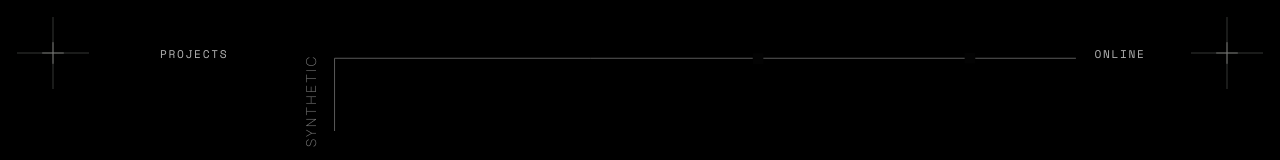
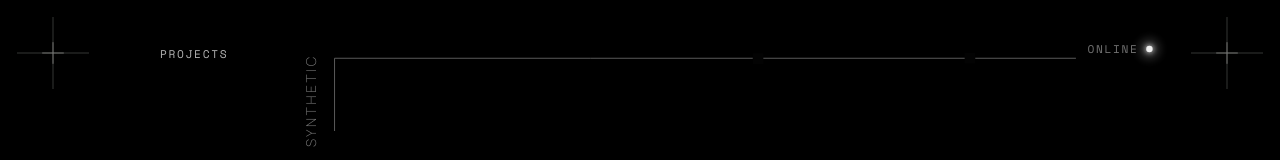
Before and after one commit to Igorvl/ksar-site, a React (Vite) app: page / in a window 1280 px wide. Shown: the top 160 px of the page. Built offline with nearby package versions, Linux system fonts and the light colour scheme.

Commit message:
Add global ContactModal, ONLINE indicator with random pulse, grayer status style

```diff
--- a/src/App.jsx
+++ b/src/App.jsx
@@ -4,27 +4,51 @@
  *   /         - New HomePage (reference design)
  *   /profile  - ProfilePage (about page with background image)
  *   /crystal  - CrystalDemo (3D crystal page)
+ *
+ * Global Components:
+ *   - CustomCursor (follows mouse)
+ *   - ContactModal (opens from any page via CONTACT button)
  */
 import React from 'react'
 import { BrowserRouter, Routes, Route } from 'react-router-dom'
 import { CursorProvider } from './context/CursorContext'
+import { ModalProvider, useModal } from './context/ModalContext'
 import HomePage from './pages/HomePage'
 import ProfilePage from './pages/ProfilePage'
 import CrystalDemo from './pages/CrystalDemo'
 import CustomCursor from './components/CustomCursor'
+import ContactModal from './components/ContactModal'
 import './App.css'
+
+// Wrapper component to use modal context
+function AppContent() {
+  const { isContactModalOpen, closeContactModal } = useModal()
+
+  return (
+    <>
+      <CustomCursor />
+      <Routes>
+        <Route path="/" element={<HomePage />} />
+        <Route path="/profile" element={<ProfilePage />} />
+        <Route path="/crystal" element={<CrystalDemo />} />
+      </Routes>
+      {/* Global Contact Modal */}
+      <ContactModal
+        isOpen={isContactModalOpen}
+        onClose={closeContactModal}
+      />
+    </>
+  )
+}
 
 function App() {
   return (
     <CursorProvider>
-      <BrowserRouter>
-        <CustomCursor />
-        <Routes>
-          <Route path="/" element={<HomePage />} />
-          <Route path="/profile" element={<ProfilePage />} />
-          <Route path="/crystal" element={<CrystalDemo />} />
-        </Routes>
-      </BrowserRouter>
+      <ModalProvider>
+        <BrowserRouter>
+          <AppContent />
+        </BrowserRouter>
+      </ModalProvider>
     </CursorProvider>
   )
 }
--- /dev/null
+++ b/src/components/OnlineIndicator.css
@@ -0,0 +1,12 @@
+/* Online Indicator - JS controlled trembling effect */
+.online-indicator-js {
+    display: inline-block;
+    width: 6px;
+    height: 6px;
+    background: #fff;
+    border-radius: 50%;
+    transition: opacity 0.1s ease, transform 0.1s ease, box-shadow 0.1s ease;
+    box-shadow:
+        0 0 3px 1px rgba(255, 255, 255, 0.6),
+        0 0 6px 2px rgba(255, 255, 255, 0.3);
+}
--- /dev/null
+++ b/src/components/OnlineIndicator.jsx
@@ -0,0 +1,64 @@
+import { useEffect, useRef } from 'react'
+import './OnlineIndicator.css'
+
+/**
+ * OnlineIndicator - Pulsing dot with random trembling effect
+ * Uses JavaScript for random timing to create organic "alive" feeling
+ */
+export default function OnlineIndicator() {
+    const indicatorRef = useRef(null)
+
+    useEffect(() => {
+        const indicator = indicatorRef.current
+        if (!indicator) return
+
+        let animationId
+        let lastTime = 0
+
+        // Random pulse function
+        const pulse = (timestamp) => {
+            if (!lastTime) lastTime = timestamp
+
+            const elapsed = timestamp - lastTime
+
+            // Random interval between 500ms and 1500ms
+            const randomInterval = 500 + Math.random() * 1000
+
+            if (elapsed > randomInterval) {
+                // Random opacity between 0.7 and 1
+                const randomOpacity = 0.7 + Math.random() * 0.3
+
+                // Random scale between 0.95 and 1.1
+                const randomScale = 0.95 + Math.random() * 0.15
+
+                // Random glow spread
+                const glowSpread = 2 + Math.random() * 4
+
+                indicator.style.opacity = randomOpacity
+                indicator.style.transform = `scale(${randomScale})`
+                indicator.style.boxShadow = `
+                    0 0 ${glowSpread}px 1px rgba(255, 255, 255, ${0.5 + Math.random() * 0.3}),
+                    0 0 ${glowSpread * 2}px ${glowSpread}px rgba(255, 255, 255, ${0.2 + Math.random() * 0.2})
+                `
+
+                lastTime = timestamp
+            }
+
+            animationId = requestAnimationFrame(pulse)
+        }
+
+        animationId = requestAnimationFrame(pulse)
+
+        return () => {
+            cancelAnimationFrame(animationId)
+        }
+    }, [])
+
+    return (
+        <span
+            ref={indicatorRef}
+            className="online-indicator-js"
+            aria-hidden="true"
+        />
+    )
+}
--- /dev/null
+++ b/src/context/ModalContext.jsx
@@ -0,0 +1,26 @@
+import { createContext, useContext, useState } from 'react'
+
+const ModalContext = createContext({
+    isContactModalOpen: false,
+    openContactModal: () => { },
+    closeContactModal: () => { },
+})
+
+export function ModalProvider({ children }) {
+    const [isContactModalOpen, setIsContactModalOpen] = useState(false)
+
+    const openContactModal = () => setIsContactModalOpen(true)
+    const closeContactModal = () => setIsContactModalOpen(false)
+
+    return (
+        <ModalContext.Provider value={{ isContactModalOpen, openContactModal, closeContactModal }}>
+            {children}
+        </ModalContext.Provider>
+    )
+}
+
+export function useModal() {
+    return useContext(ModalContext)
+}
+
+export default ModalContext
--- a/src/pages/HomePage.css
+++ b/src/pages/HomePage.css
@@ -183,6 +183,66 @@
 
 .nav-link:hover {
     color: #fff;
+}
+
+/* Button styled as link */
+.nav-button {
+    background: none;
+    border: none;
+    padding: 0;
+    cursor: pointer;
+    text-decoration: none;
+}
+
+/* Online status (not a link, grayer color) */
+.nav-status {
+    display: flex;
+    align-items: center;
+    gap: 0.5rem;
+    font-family: var(--font-nav);
+    font-size: 0.7rem;
+    letter-spacing: 0.15em;
+    text-transform: uppercase;
+    color: rgba(255, 255, 255, 0.4);
+    cursor: default;
+}
+
+.nav-status--online {
+    /* Slightly lighter when online indicator is active */
+    color: rgba(255, 255, 255, 0.45);
+}
+
+/* Pulsing online indicator */
+@keyframes pulseGlow {
+
+    0%,
+    100% {
+        opacity: 0.85;
+        transform: scale(1);
+        box-shadow:
+            0 0 3px 1px rgba(255, 255, 255, 0.6),
+            0 0 6px 2px rgba(255, 255, 255, 0.3);
+    }
+
+    50% {
+        opacity: 1;
+        transform: scale(1.05);
+        box-shadow:
+            0 0 4px 1px rgba(255, 255, 255, 0.8),
+            0 0 10px 3px rgba(255, 255, 255, 0.4);
+    }
+}
+
+.online-indicator {
+    display: inline-block;
+    width: 6px;
+    height: 6px;
+    background: #fff;
+    border-radius: 50%;
+    box-shadow:
+        0 0 4px 1px rgba(255, 255, 255, 0.8),
+        0 0 8px 3px rgba(255, 255, 255, 0.4);
+    animation: pulseGlow 1.5s ease-in-out infinite;
 }
 
 /* Horizontal line from left edge, aligned with first LOC text line */
--- a/src/pages/HomePage.jsx
+++ b/src/pages/HomePage.jsx
@@ -4,8 +4,12 @@
  * Layout: Fixed positioning for corners + centered content
  */
 import './HomePage.css'
+import { useModal } from '../context/ModalContext'
+import OnlineIndicator from '../components/OnlineIndicator'
 
 export default function HomePage() {
+    const { openContactModal } = useModal()
+
     return (
         <main className="home-page">
             {/* Background Glow Effect */}
@@ -22,13 +26,16 @@ export default function HomePage() {
                 <a href="/projects" className="nav-link font-nav">PROJECTS</a>
             </nav>
             <nav className="corner-nav corner-nav--top-right">
-                <a href="/online" className="nav-link font-nav">ONLINE</a>
+                <span className="nav-status nav-status--online font-nav">
+                    ONLINE
+                    <OnlineIndicator />
+                </span>
             </nav>
             <nav className="corner-nav corner-nav--bottom-left">
                 <a href="/profile" className="nav-link font-nav">PROFILE</a>
             </nav>
             <nav className="corner-nav corner-nav--bottom-right">
-                <a href="/contact" className="nav-link font-nav">CONTACT</a>
+                <button onClick={openContactModal} className="nav-link font-nav nav-button">CONTACT</button>
             </nav>
 
             {/* === SIDE VERTICAL TEXT === */}
--- a/src/pages/ProfilePage.css
+++ b/src/pages/ProfilePage.css
@@ -219,6 +219,64 @@
 .fixed-nav .nav-link:hover,
 .profile-page .nav-link:hover {
     color: #fff;
+}
+
+/* Button styled as link */
+.nav-button {
+    background: none;
+    border: none;
+    padding: 0;
+    cursor: pointer;
+}
+
+/* Online status (not a link, grayer color) */
+.nav-status {
+    display: flex;
+    align-items: center;
+    gap: 0.5rem;
+    font-family: var(--font-nav);
+    font-size: 0.7rem;
+    letter-spacing: 0.15em;
+    text-transform: uppercase;
+    color: rgba(255, 255, 255, 0.4);
+    cursor: default;
+}
+
+.nav-status--online {
+    color: rgba(255, 255, 255, 0.45);
+}
+
+/* Pulsing online indicator */
+@keyframes pulseGlow {
+
+    0%,
+    100% {
+        opacity: 0.85;
+        transform: scale(1);
+        box-shadow:
+            0 0 3px 1px rgba(255, 255, 255, 0.6),
+            0 0 6px 2px rgba(255, 255, 255, 0.3);
+    }
+
+    50% {
+        opacity: 1;
+        transform: scale(1.05);
+        box-shadow:
+            0 0 4px 1px rgba(255, 255, 255, 0.8),
+            0 0 10px 3px rgba(255, 255, 255, 0.4);
+    }
+}
+
+.online-indicator {
+    display: inline-block;
+    width: 6px;
+    height: 6px;
+    background: #fff;
+    border-radius: 50%;
+    box-shadow:
+        0 0 4px 1px rgba(255, 255, 255, 0.8),
+        0 0 8px 3px rgba(255, 255, 255, 0.4);
+    animation: pulseGlow 1.5s ease-in-out infinite;
 }
 
 /* ============================================
--- a/src/pages/ProfilePage.jsx
+++ b/src/pages/ProfilePage.jsx
@@ -4,10 +4,11 @@
  * STATIC ELEMENTS: crosshairs, nav, side-text, corner-line, meta-panel, cta-panel
  * These elements are position:fixed and don't scroll with content
  */
-import { useState, useEffect, useRef, useCallback } from 'react'
+import { useEffect, useRef, useCallback, useState } from 'react'
 import './ProfilePage.css'
-import ContactModal from '../components/ContactModal'
 import { useCursor } from '../context/CursorContext'
+import { useModal } from '../context/ModalContext'
+import OnlineIndicator from '../components/OnlineIndicator'
 
 // Section IDs in order
 const SECTIONS = ['hero', 'section-2', 'section-3', 'section-4', 'section-5']
@@ -22,12 +23,12 @@ const SIDE_TEXT_CONFIG = {
 }
 
 export default function ProfilePage() {
-    const [isModalOpen, setIsModalOpen] = useState(false)
     const [currentSection, setCurrentSection] = useState(0)
     const containerRef = useRef(null)
     const isScrolling = useRef(false)
     const scrollStartY = useRef(0)
     const { setCursorText } = useCursor()
+    const { openContactModal } = useModal()
 
     // Get current side text based on section
     const sideText = SIDE_TEXT_CONFIG[currentSection] || SIDE_TEXT_CONFIG[0]
@@ -193,7 +194,10 @@ export default function ProfilePage() {
                 <a href="/projects" className="nav-link font-nav">PROJECTS</a>
             </nav>
             <nav className="fixed-nav fixed-nav--top-right">
-                <a href="/online" className="nav-link font-nav">ONLINE</a>
+                <span className="nav-status nav-status--online font-nav">
+                    ONLINE
+                    <OnlineIndicator />
+                </span>
             </nav>
             <nav className="fixed-nav fixed-nav--bottom-left">
                 <a href={currentSection === 0 ? "/" : "/profile"} className="nav-link font-nav">
@@ -201,7 +205,7 @@ export default function ProfilePage() {
                 </a>
             </nav>
             <nav className="fixed-nav fixed-nav--bottom-right">
-                <a href="/contact" className="nav-link font-nav">CONTACT</a>
+                <button onClick={openContactModal} className="nav-link font-nav nav-button">CONTACT</button>
             </nav>
 
             {/* Side Vertical Text */}
@@ -387,18 +391,12 @@ export default function ProfilePage() {
 
                     <button
                         className="contact-email font-hero"
-                        onClick={() => setIsModalOpen(true)}
+                        onClick={openContactModal}
                     >
                         INIT@KSAR.ME
                     </button>
                 </div>
             </section>
-
-            {/* Contact Modal */}
-            <ContactModal
-                isOpen={isModalOpen}
-                onClose={() => setIsModalOpen(false)}
-            />
         </main>
     )
 }
```
Also changed, not shown: .agent/MEMORY.md.
